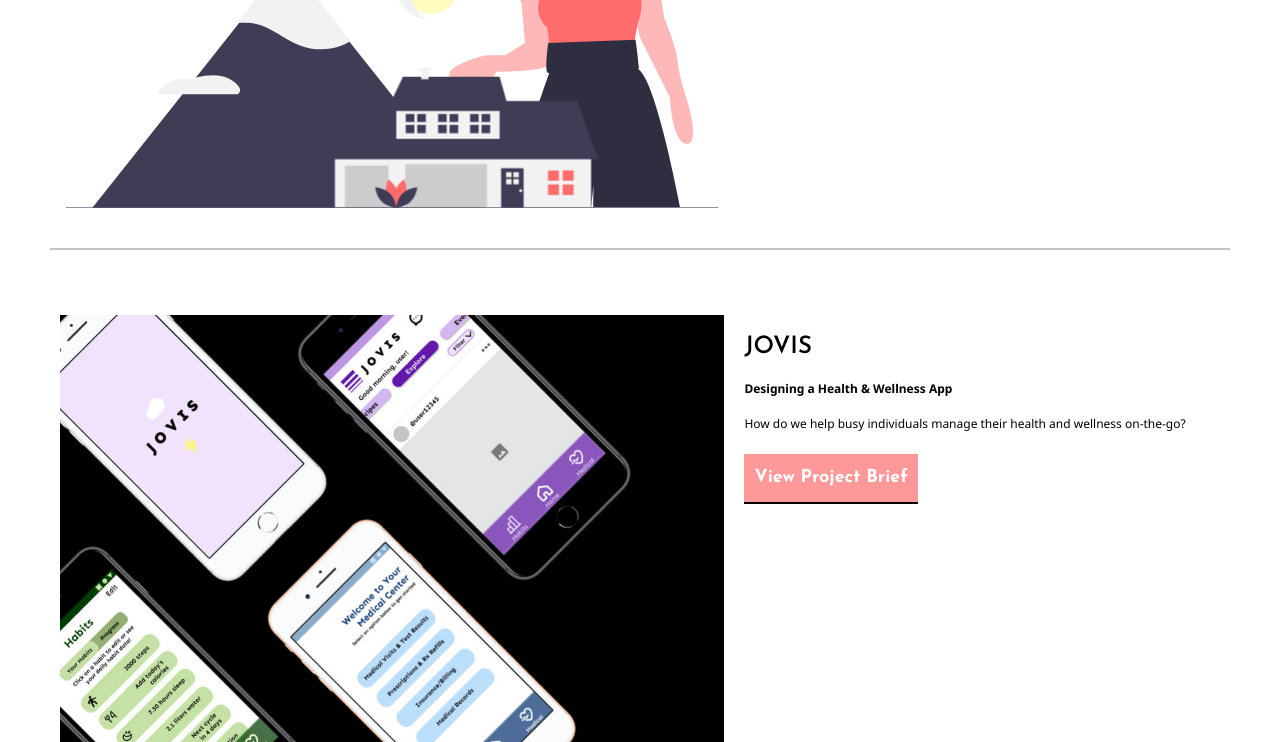
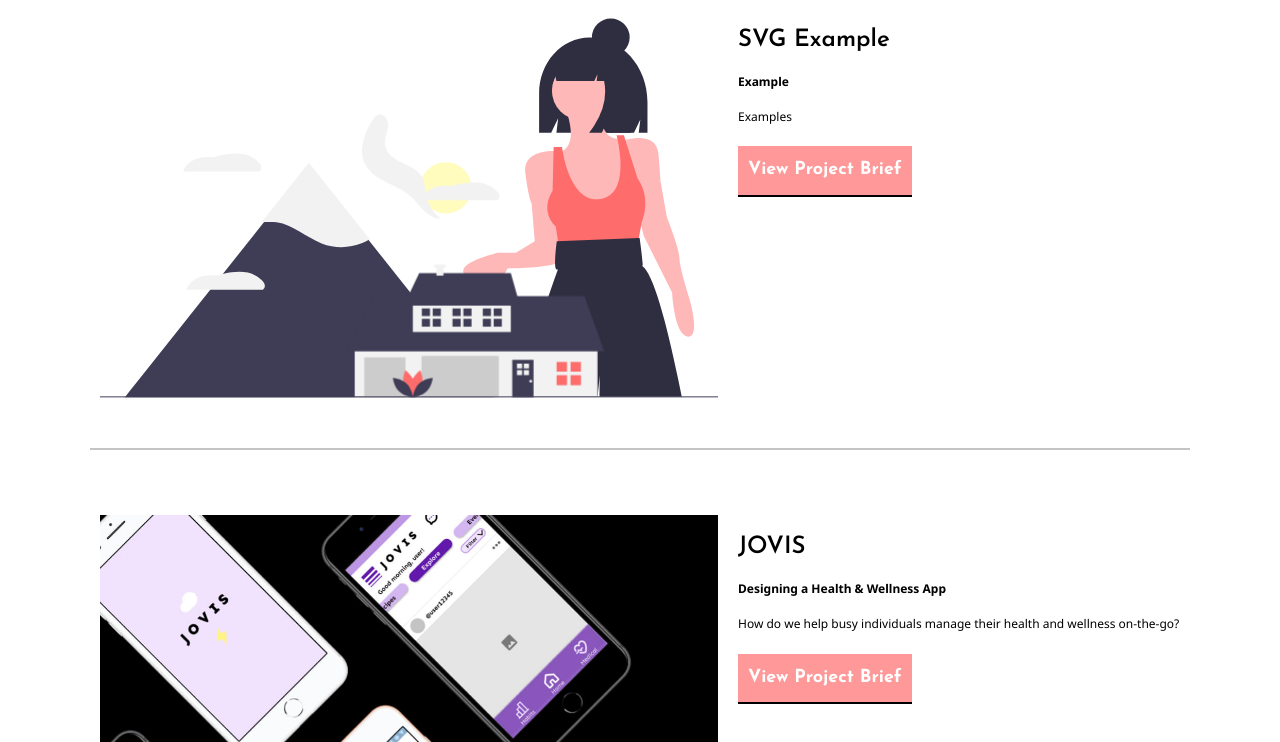
Before and after one commit to annaleexjohnson/PortfolioSite_Annalee_careerfoundry, a plain HTML site: page index.html in a window 1280 px wide. Shown: the part 638-1380 px from the top of the page. Drawn offline with nearby package versions, Linux system fonts and the light colour scheme; a script that the page names is missing.

Commit message:
changed padding for containers

```diff
--- a/css/style.css
+++ b/css/style.css
@@ -7,7 +7,7 @@
 }
 /*layout styling*/
 .container {
-    padding: 0 10px;
+    padding: 0 20px;
     margin: 0 auto;
 }
 .row{
@@ -386,6 +386,7 @@
     }
     .container {
         max-width: 1200px;
+        padding: 50px;
         margin-left: auto;
         margin-right: auto;
     }
```
